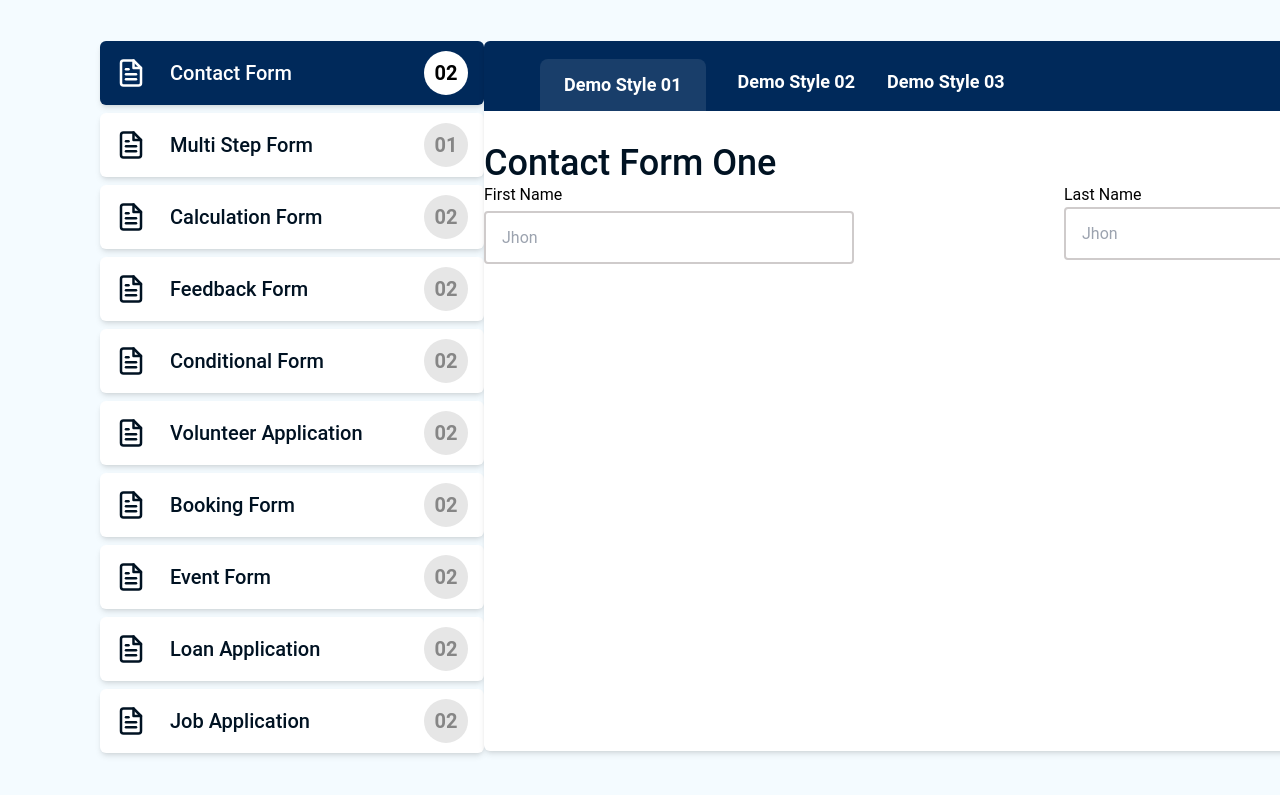
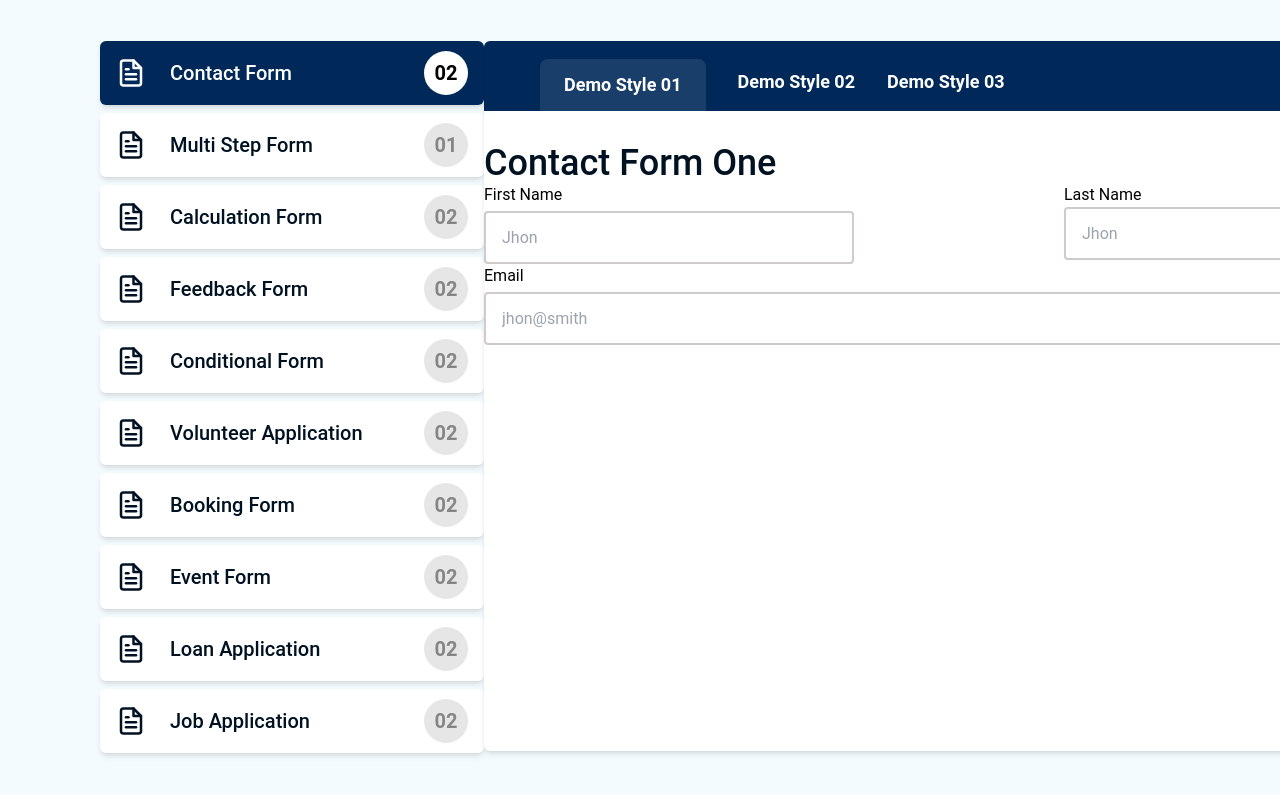
Before and after one commit to ronobir84/fluent-forms, a React (Vite) app: page / in a window 1280 px wide. Shown: the part 5195-5990 px from the top of the page. Built offline with nearby package versions, Linux system fonts and the light colour scheme.

Commit message:
add this email section

```diff
--- a/src/Pages/HomePage/WatchSection/WatchSection.jsx
+++ b/src/Pages/HomePage/WatchSection/WatchSection.jsx
@@ -202,6 +202,13 @@ const WatchSection = () => {
 
                                     </div>
 
+                                    <div>
+                                        <span className="text-black text-base">Email</span>
+                                        <div className="mt-1">
+                                            <input className="w-full h-[53px] bg-white border-solid border-2 border-[#CFCBCB] p-4 rounded" type="email" placeholder="jhon@smith" />
+                                        </div>
+                                    </div>
+
                                 </div>
 
                             </div>
```
